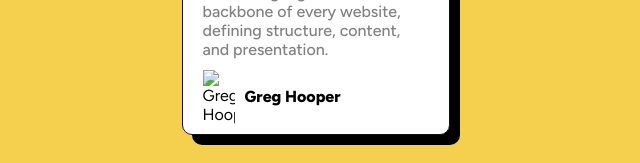
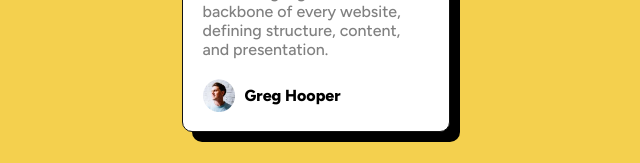
Before and after one commit to BobFisherman18/blog-preview-card, a plain HTML site: page index.html in a window 1280 px wide. Shown: the part 637-800 px from the top of the page, without its empty margins (325-965 px from the left). Drawn offline with Linux system fonts and the light colour scheme; the site is published under a folder, as on GitHub Pages, so addresses that start at the root find nothing.

Commit message:
added "." on img

```diff
--- a/index.html
+++ b/index.html
@@ -143,7 +143,7 @@
         </p>
       </div>
       <div class="name">
-        <img src="/assets/images/image-avatar.WEBP" alt="Greg Hooper" />
+        <img src="./assets/images/image-avatar.WEBP" alt="Greg Hooper" />
         <p style="display: inline">Greg Hooper</p>
       </div>
     </main>
```
